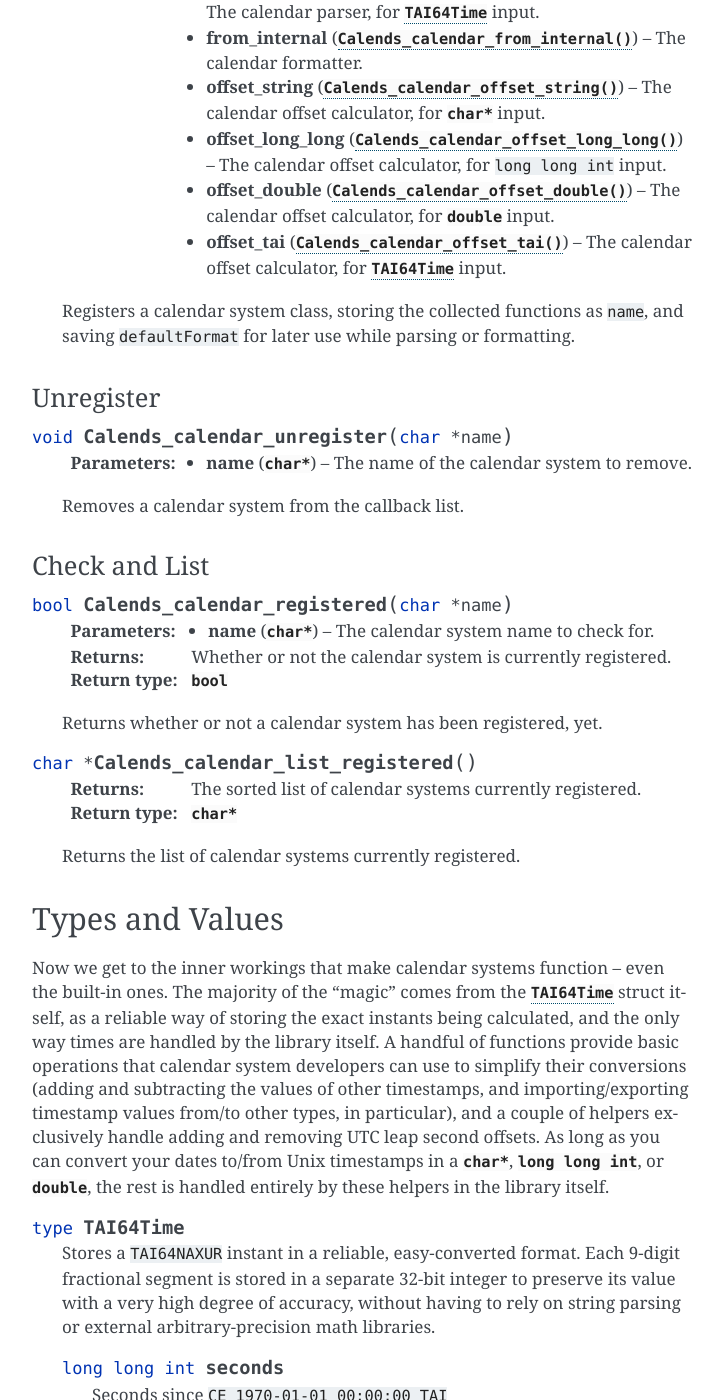
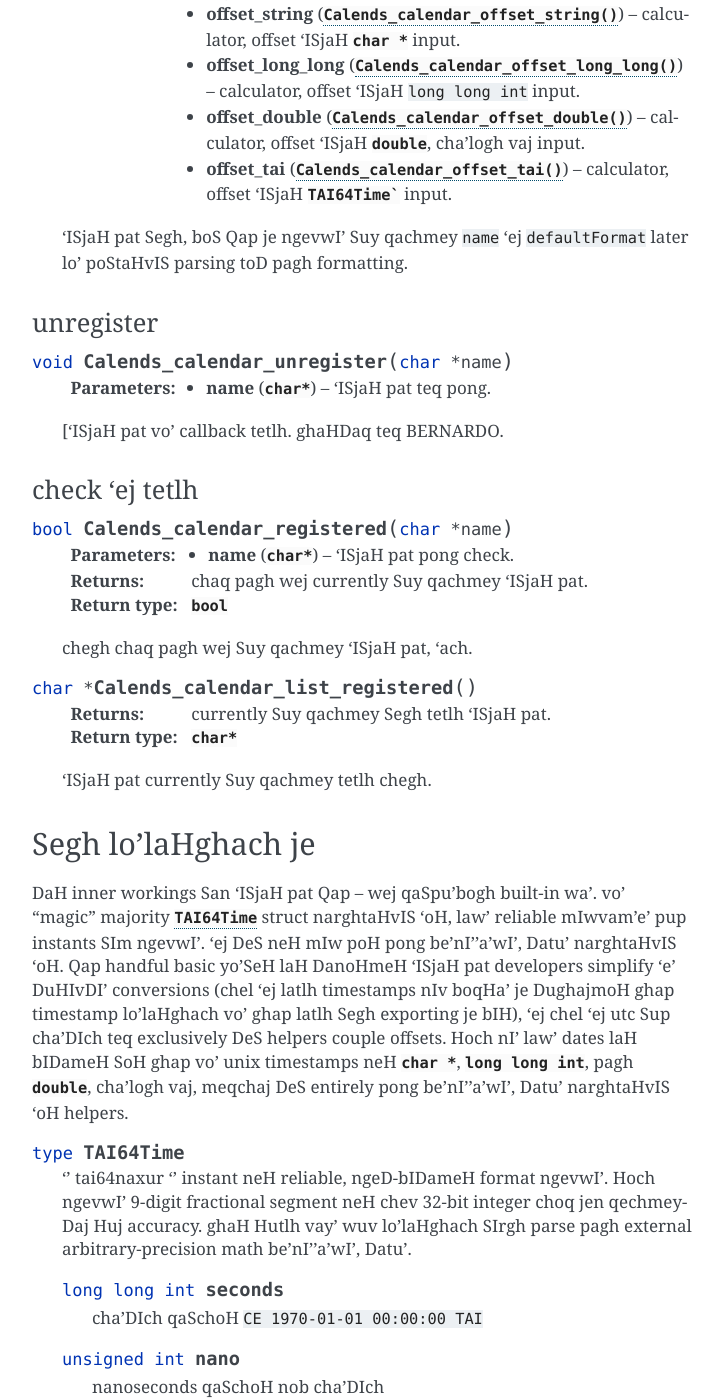
Before and after one commit to danhunsaker/calends, a Sphinx documentation site: the page built from docs/translations/tlh-AA/c/custom_calendars.rst, in a window 1280 px wide and 1400 px high, scrolled down 2156 px. Shown: the whole window, without its empty margins (388-1111 px from the left). Built offline with Sphinx 7.4.7, drawn with Linux system fonts in a browser that asks for light colours; the version number could not be read and is left out; some of the changed text lies outside the part shown.

Commit message:
New translations custom_calendars.rst (Klingon)

```diff
--- a/docs/translations/tlh-AA/c/custom_calendars.rst
+++ b/docs/translations/tlh-AA/c/custom_calendars.rst
@@ -6,10 +6,10 @@
 tIgh 'ISjaH qaStaHvIS C/C++
 =========================
 
-Adding new calendars to Calends is a fairly straightforward process. Implement a
-handful of functions, and then simply pass them to the registration function.
+'ISjaH chu' chel Calends mIw fairly straightforward. implement
+Qap, handful 'ej ghIq simply chaH Qap registration.
 
-Define
+define
 ------
 
 'eH Qap je yu' rur ghu'vam:
@@ -19,313 +19,313 @@ Define
                 TAI64Time Calends_calendar_to_internal_double(char* calendar, double date, char* format)
                 TAI64Time Calends_calendar_to_internal_tai(char* calendar, TAI64Time date)
 
-   :param calendar: The name of the target calendar system.
+   :param calendar: DoS 'ISjaH pat pong.
    :type calendar: :c:type:`char*`
    :param date: The input date.
    :type date: :c:type:`char*` or :c:type:`long long int` or :c:type:`double`
                or :c:type:`TAI64Time`
-   :param format: The format string for parsing the input date.
+   :param format: format SIrgh input date parsing.
    :type format: :c:type:`char*`
-   :return: The parsed internal timestamp.
+   :return: parse internal timestamp.
    :rtype: :c:type:`TAI64Time`
 
-   Converts an input date/time representation to an internal
+   representation input date ghap poH bIDameH internal
    :c:type:`TAI64Time`.
 
 .. c:function:: char* Calends_calendar_from_internal(char* calendar, TAI64Time stamp, char* format)
 
-   :param calendar: The name of the target calendar system.
+   :param calendar: DoS 'ISjaH pat pong.
    :type calendar: :c:type:`char*`
-   :param stamp: The internal timestamp value.
+   :param stamp: internal timestamp lo'laHghach.
    :type stamp: :c:type:`TAI64Time`
-   :param format: The format string for formatting the output date.
+   :param format: format SIrgh output date formatting.
    :type format: :c:type:`char*`
-   :return: The formatted date/time.
+   :return: format date ghap poH.
    :rtype: :c:type:`char*`
 
-   Converts an internal :c:type:`TAI64Time` to a date/time string.
+   internal bIDameH :c:type:`TAI64Time` date ghap poH Surgh.
 
 .. c:function:: TAI64Time Calends_calendar_offset_string(char* calendar, TAI64Time stamp, char* offset)
                 TAI64Time Calends_calendar_offset_long_long(char* calendar, TAI64Time stamp, long long int offset)
                 TAI64Time Calends_calendar_offset_double(char* calendar, TAI64Time stamp, double offset)
                 TAI64Time Calends_calendar_offset_tai(char* calendar, TAI64Time stamp, TAI64Time offset)
 
-   :param calendar: The name of the target calendar system.
+   :param calendar: DoS 'ISjaH pat pong.
    :type calendar: :c:type:`char*`
-   :param stamp: The internal timestamp value.
+   :param stamp: internal timestamp lo'laHghach.
    :type stamp: :c:type:`TAI64Time`
-   :param offset: The input offset.
+   :param offset: input offset.
    :type offset: :c:type:`char*` or :c:type:`long long int` or :c:type:`double`
                  or :c:type:`TAI64Time`
-   :return: The adjusted internal timestamp.
+   :return: lIS internal timestamp.
    :rtype: :c:type:`TAI64Time`
 
-   Adds the given offset to an internal :c:type:`TAI64Time`.
+   nob offset chel internal :c:type:`TAI64Time`.
 
-Registration
+registration
 ------------
 
-Register
+Suy qachmey
 ::::::::
 
-Once it is registered with the library, your calendar system can be used from
-anywhere in your application. To register a system, pass it to the following
-function:
+wa'logh Suy qachmey 'oH je be'nI''a'wI', Datu', laH yIlo' 'ISjaH pat vo'
+anywhere neH application. pat Suy qachmey, 'oH juS toblu'
+Qap:
 
 .. c:function:: void Calends_calendar_register(char* name, char* defaultFormat, Calends_calendar_to_internal_string() to_internal_string, Calends_calendar_to_internal_long_long() to_internal_long_long, Calends_calendar_to_internal_double() to_internal_double, Calends_calendar_to_internal_tai() to_internal_tai, Calends_calendar_from_internal() from_internal, Calends_calendar_offset_string() offset_string, Calends_calendar_offset_long_long() offset_long_long, Calends_calendar_offset_double() offset_double, Calends_calendar_offset_tai() offset_tai)
 
-   :param name: The name to register the calendar system under.
+   :param name: 'ISjaH pat bopummeH Suy qachmey pong.
    :type name: :c:type:`char*`
-   :param defaultFormat: The default format string.
+   :param defaultformat: default format Surgh.
    :type defaultFormat: :c:type:`char*`
-   :param to_internal_string: The calendar parser, for :c:type:`char*` input.
+   :param to_internal_string: parser 'ISjaH, :c:type:`char *` input.
    :type to_internal_string: :c:func:`Calends_calendar_to_internal_string`
-   :param to_internal_long_long: The calendar parser, for ``long long int``
+   :param to_internal_long_long: 'ISjaH parser, ``long long int``
                                  input.
    :type to_internal_long_long: :c:func:`Calends_calendar_to_internal_long_long`
-   :param to_internal_double: The calendar parser, for :c:type:`double` input.
+   :param to_internal_double: parser 'ISjaH, :c:type:`double`, cha'logh vaj input.
    :type to_internal_double: :c:func:`Calends_calendar_to_internal_double`
-   :param to_internal_tai: The calendar parser, for :c:type:`TAI64Time` input.
+   :param to_internal_tai: parser 'ISjaH, :c:type:`TAI64Time` input.
    :type to_internal_tai: :c:func:`Calends_calendar_to_internal_tai`
-   :param from_internal: The calendar formatter.
+   :param from_internal: 'ISjaH formatter.
    :type from_internal: :c:func:`Calends_calendar_from_internal`
-   :param offset_string: The calendar offset calculator, for :c:type:`char*`
+   :param offset_string: calculator, offset 'ISjaH :c:type:`char *`
                          input.
    :type offset_string: :c:func:`Calends_calendar_offset_string`
-   :param offset_long_long: The calendar offset calculator, for ``long long
+   :param offset_long_long: calculator, offset 'ISjaH ``long long
                             int`` input.
    :type offset_long_long: :c:func:`Calends_calendar_offset_long_long`
-   :param offset_double: The calendar offset calculator, for :c:type:`double`
+   :param offset_double: calculator, offset 'ISjaH :c:type:`double`, cha'logh vaj
                          input.
    :type offset_double: :c:func:`Calends_calendar_offset_double`
-   :param offset_tai: The calendar offset calculator, for :c:type:`TAI64Time`
+   :param offset_tai: calculator, offset 'ISjaH :c:type:`TAI64Time``
                       input.
    :type offset_tai: :c:func:`Calends_calendar_offset_tai`
 
-   Registers a calendar system class, storing the collected functions as
-   ``name``, and saving ``defaultFormat`` for later use while parsing or
+   'ISjaH pat Segh, boS Qap je ngevwI' Suy qachmey
+   ``name`` 'ej ``defaultFormat`` later lo' poStaHvIS parsing toD pagh
    formatting.
 
-Unregister
+unregister
 ::::::::::
 
 .. c:function:: void Calends_calendar_unregister(char* name)
 
-   :param name: The name of the calendar system to remove.
+   :param name: 'ISjaH pat teq pong.
    :type name: :c:type:`char*`
 
-   Removes a calendar system from the callback list.
+   ['ISjaH pat vo' callback tetlh. ghaHDaq teq BERNARDO.
 
-Check and List
+check 'ej tetlh
 ::::::::::::::
 
 .. c:function:: bool Calends_calendar_registered(char* name)
 
-   :param name: The calendar system name to check for.
+   :param name: 'ISjaH pat pong check.
    :type name: :c:type:`char*`
-   :return: Whether or not the calendar system is currently registered.
+   :return: chaq pagh wej currently Suy qachmey 'ISjaH pat.
    :rtype: :c:type:`bool`
 
-   Returns whether or not a calendar system has been registered, yet.
+   chegh chaq pagh wej Suy qachmey 'ISjaH pat, 'ach.
 
 .. c:function:: char* Calends_calendar_list_registered()
 
-   :return: The sorted list of calendar systems currently registered.
+   :return: currently Suy qachmey Segh tetlh 'ISjaH pat.
    :rtype: :c:type:`char*`
 
-   Returns the list of calendar systems currently registered.
+   'ISjaH pat currently Suy qachmey tetlh chegh.
 
-Types and Values
+Segh lo'laHghach je
 ----------------
 
-Now we get to the inner workings that make calendar systems function – even the
-built-in ones. The majority of the "magic" comes from the :c:type:`TAI64Time`
-struct itself, as a reliable way of storing the exact instants being calculated,
-and the only way times are handled by the library itself. A handful of functions
-provide basic operations that calendar system developers can use to simplify
-their conversions (adding and subtracting the values of other timestamps, and
-importing/exporting timestamp values from/to other types, in particular), and a
-couple of helpers exclusively handle adding and removing UTC leap second
-offsets. As long as you can convert your dates to/from Unix timestamps in a
-:c:type:`char*`, :c:type:`long long int`, or :c:type:`double`, the rest is
-handled entirely by these helpers in the library itself.
+DaH inner workings San 'ISjaH pat Qap – wej qaSpu'bogh
+built-in wa'. vo' "magic" majority :c:type:`TAI64Time`
+struct narghtaHvIS 'oH, law' reliable mIwvam'e' pup instants SIm ngevwI'.
+'ej DeS neH mIw poH pong be'nI''a'wI', Datu' narghtaHvIS 'oH. Qap handful
+basic yo'SeH laH DanoHmeH 'ISjaH pat developers simplify 'e' DuHIvDI'
+conversions (chel 'ej latlh timestamps nIv boqHa' je
+DughajmoH ghap timestamp lo'laHghach vo' ghap latlh Segh exporting je bIH), 'ej
+chel 'ej utc Sup cha'DIch teq exclusively DeS helpers couple
+offsets. Hoch nI' law' dates laH bIDameH SoH ghap vo' unix timestamps neH
+:c:type:`char *`, :c:type:`long long int`, pagh :c:type:`double`, cha'logh vaj, meqchaj
+DeS entirely pong be'nI''a'wI', Datu' narghtaHvIS 'oH helpers.
 
 .. c:type:: TAI64Time
 
-   Stores a ``TAI64NAXUR`` instant in a reliable, easy-converted format. Each
-   9-digit fractional segment is stored in a separate 32-bit integer to preserve
-   its value with a very high degree of accuracy, without having to rely on
-   string parsing or external arbitrary-precision math libraries.
+   '' tai64naxur '' instant neH reliable, ngeD-bIDameH format ngevwI'. Hoch
+   ngevwI' 9-digit fractional segment neH chev 32-bit integer choq
+   jen qechmeyDaj Huj accuracy. ghaH Hutlh vay' wuv lo'laHghach
+   SIrgh parse pagh external arbitrary-precision math be'nI''a'wI', Datu'.
 
    .. c:member:: long long int seconds
 
-        Seconds since ``CE 1970-01-01 00:00:00 TAI``
+        cha'DIch qaSchoH ``CE 1970-01-01 00:00:00 TAI``
 
    .. c:member:: unsigned int nano
 
-        Nanoseconds since the given second
+        nanoseconds qaSchoH nob cha'DIch
 
    .. c:member:: unsigned int atto
 
-        Attoseconds since the given nanosecond
+        attoseconds qaSchoH nob nanosecond
 
    .. c:member:: unsigned int xicto
 
-        Xictoseconds since the given attosecond
+        xictoseconds qaSchoH nob attosecond
 
    .. c:member:: unsigned int ucto
 
-        Uctoseconds since the given xictosecond
+        uctoseconds qaSchoH nob xictosecond
 
    .. c:member:: unsigned int rocto
 
-        Roctoseconds since the given uctosecond
+        roctoseconds qaSchoH nob uctosecond
 
    .. c:member:: unsigned int padding
 
-        Unused, except to round the value out to the nearest 64 bits
+        unused, jIQongqa'laHbe' lo'laHghach round bits nearest 64
 
-Calculations
+calculation
 ------------
 
 .. c:function:: TAI64Time TAI64Time_add(TAI64Time t, TAI64Time z)
 
    :param t: The current timestamp.
    :type t: :c:type:`TAI64Time`
-   :param z: The timestamp to add to the current one.
+   :param z: chel wa' Qu'mey potlh timestamp.
    :type z: :c:type:`TAI64Time`
-   :return: The sum of the two timestamps.
+   :return: sum timestamps cha'.
    :rtype: :c:type:`TAI64Time`
 
-   Calculates the sum of two :c:type:`TAI64Time` values.
+   sum cha' SIm :c:type:`TAI64Time` lo'laHghach.
 
 .. c:function:: TAI64Time TAI64Time_sub(TAI64Time t, TAI64Time z)
 
-   :param t: The current timestamp.
+   :param t: Qu'mey potlh timestamp.
    :type t: :c:type:`TAI64Time`
-   :param z: The timestamp to subtract from the current one.
+   :param z: boqHa' vo' wa' Qu'mey potlh timestamp.
    :type z: :c:type:`TAI64Time`
-   :return: The difference of the two timestamps.
+   :return: difference timestamps cha'.
    :rtype: :c:type:`TAI64Time`
 
-   Calculates the difference of two :c:type:`TAI64Time` values.
+   difference cha' SIm :c:type:`TAI64Time` lo'laHghach.
 
-Export
+export
 ------
 
 .. c:function:: char* TAI64Time_string(TAI64Time t)
 
-   :param t: The current timestamp.
+   :param t: Qu'mey potlh timestamp.
    :type t: :c:type:`TAI64Time`
-   :return: The decimal string representation of the current timestamp.
+   :return: decimal SIrgh representation Qu'mey potlh timestamp.
    :rtype: :c:type:`char*`
 
-   Returns the decimal string representation of a :c:type:`TAI64Time` value.
+   decimal SIrgh representation chegh :c:type:`TAI64Time` lo'laHghach.
 
 .. c:function:: TAI64Time TAI64Time_from_string(char* in)
 
-   :param in: The decimal string representation of a timestamp to calculate.
+   :param in: decimal SIrgh representation timestamp SIm.
    :type in: :c:type:`char*`
-   :return: The calculated timestamp.
+   :return: SIm timestamp.
    :rtype: :c:type:`TAI64Time`
 
-   Calculates a :c:type:`TAI64Time` from its decimal string representation.
+   SIm :c:type:`TAI64Time` vo' SIrgh decimal representation.
 
 .. c:function:: char* TAI64Time_hex_string(TAI64Time t)
 
-   :param t: The current timestamp.
+   :param t: Qu'mey potlh timestamp.
    :type t: :c:type:`TAI64Time`
-   :return: The hexadecimal string representation of the current timestamp.
+   :return: hexadecimal SIrgh representation Qu'mey potlh timestamp.
    :rtype: :c:type:`char*`
 
-   Returns the hexadecimal string representation of a :c:type:`TAI64Time` value.
+   hexadecimal SIrgh representation chegh :c:type:`TAI64Time` lo'laHghach.
 
 .. c:function:: TAI64Time TAI64Time_from_hex_string(char* in)
 
-   :param in: The hexadecimal string representation of a timestamp to calculate.
+   :param in: hexadecimal SIrgh representation timestamp SIm.
    :type in: :c:type:`char*`
-   :return: The calculated timestamp.
+   :return: SIm timestamp.
    :rtype: :c:type:`TAI64Time`
 
-   Calculates a :c:type:`TAI64Time` from its hexadecimal string representation.
+   SIm :c:type:`TAI64Time` vo' SIrgh hexadecimal representation.
 
 .. c:function:: double TAI64Time_double(TAI64Time t)
 
-   :param t: The current timestamp.
+   :param t: Qu'mey potlh timestamp.
    :type t: :c:type:`TAI64Time`
-   :return: The arbitrary-precision floating point representation of the
-            current timestamp.
+   :return: arbitrary-precision 'ej Dunbogh jom lang representation
+            Qu'mey potlh timestamp.
    :rtype: :c:type:`double`
 
-   Returns the :c:type:`double` representation of a :c:type:`TAI64Time` value.
+   :c:type:`double` representation chegh :c:type:`TAI64Time` lo'laHghach.
 
 .. c:function:: TAI64Time TAI64Time_from_double(double in)
 
-   :param in: The arbitrary-precision floating point representation of a
-              timestamp to calculate.
+   :param in: arbitrary-precision 'ej Dunbogh jom lang representation
+              Qo'noS timestamp SIm.
    :type in: :c:type:`double`
-   :return: The calculated timestamp.
+   :return: SIm timestamp.
    :rtype: :c:type:`TAI64Time`
 
-   Calculates a :c:type:`TAI64Time` from its :c:type:`double` representation.
+   SIm :c:type:`TAI64Time` vo' :c:type:`double` representation.
 
 .. c:function:: char* TAI64Time_encode_text(TAI64Time t)
 
-   :param t: The current timestamp.
+   :param t: Qu'mey potlh timestamp.
    :type t: :c:type:`TAI64Time`
-   :return: A string containing the encoded text.
+   :return: SIrgh encode bIngDaq ghItlh leghlu' ngaS.
    :rtype: :c:type:`char*`
 
-   Encodes a :c:type:`TAI64Time` value as text.
+   encodes :c:type:`TAI64Time` lo'laHghach je bIngDaq ghItlh leghlu'.
 
 .. c:function:: TAI64Time TAI64Time_decode_text(char* in)
 
-   :param in: A string containing the encoded text.
+   :param in: SIrgh encode bIngDaq ghItlh leghlu' ngaS.
    :type in: :c:type:`char*`
-   :return: The decoded timestamp.
+   :return: decode timestamp.
    :rtype: :c:type:`TAI64Time`
 
-   Decodes a :c:type:`TAI64Time` value from text.
+   decodes :c:type:`TAI64Time` lo'laHghach vo' bIngDaq ghItlh leghlu'.
 
 .. c:function:: void* TAI64Time_encode_binary(TAI64Time t, int *len)
 
-   :param t: The current timestamp.
+   :param t: Qu'mey potlh timestamp.
    :type t: :c:type:`TAI64Time`
-   :param len: Will return the length of the binary data.
+   :param len: De' binary 'ab jIchegh.
    :type len: :c:type:`int*`
-   :return: A pointer to the encoded binary data stream.
+   :return: pointer encode binary De' stream.
    :rtype: :c:type:`void*`
 
-   Encodes a :c:type:`TAI64Time` value as a binary data stream.
+   encodes :c:type:`TAI64Time` lo'laHghach je binary De' stream.
 
 .. c:function:: TAI64Time TAI64Time_decode_binary(void* in, int len)
 
-   :param in: A pointer to the encoded binary data stream.
+   :param in: pointer encode binary De' stream.
    :type in: :c:type:`void*`
-   :param len: The length of the binary data.
+   :param len: 'ab De' binary.
    :type len: :c:type:`int`
-   :return: The decoded timestamp.
+   :return: decode timestamp.
    :rtype: :c:type:`TAI64Time`
 
-   Decodes a :c:type:`TAI64Time` value from a binary data stream.
+   decodes :c:type:`TAI64Time` lo'laHghach vo' binary De' stream.
 
-Helpers
+helper
 -------
 
 .. c:function:: TAI64Time TAI64Time_utc_to_tai(TAI64Time utc)
 
-   :param utc: The timestamp to remove the UTC offset from.
+   :param utc: timestamp UTC offset vo' teq.
    :type utc: :c:type:`TAI64Time`
-   :return: The calculated timestamp.
+   :return: SIm timestamp.
    :rtype: :c:type:`TAI64Time`
 
-   Removes the UTC leap second offset from a :c:type:`TAI64Time` value.
+   UTC Sup cha'DIch offset vo' teq :c:type:`TAI64Time` lo'laHghach.
 
 .. c:function:: TAI64Time TAI64Time_tai_to_utc(TAI64Time tai)
 
-   :param tai: The timestamp to add the UTC offset to.
+   :param tai: timestamp UTC offset chel.
    :type tai: :c:type:`TAI64Time`
-   :return: The calculated timestamp.
+   :return: SIm timestamp.
    :rtype: :c:type:`TAI64Time`
 
-   Adds the UTC leap second offset to a :c:type:`TAI64Time` value.
+   UTC Sup cha'DIch offset chel :c:type:`TAI64Time` lo'laHghach.
```
